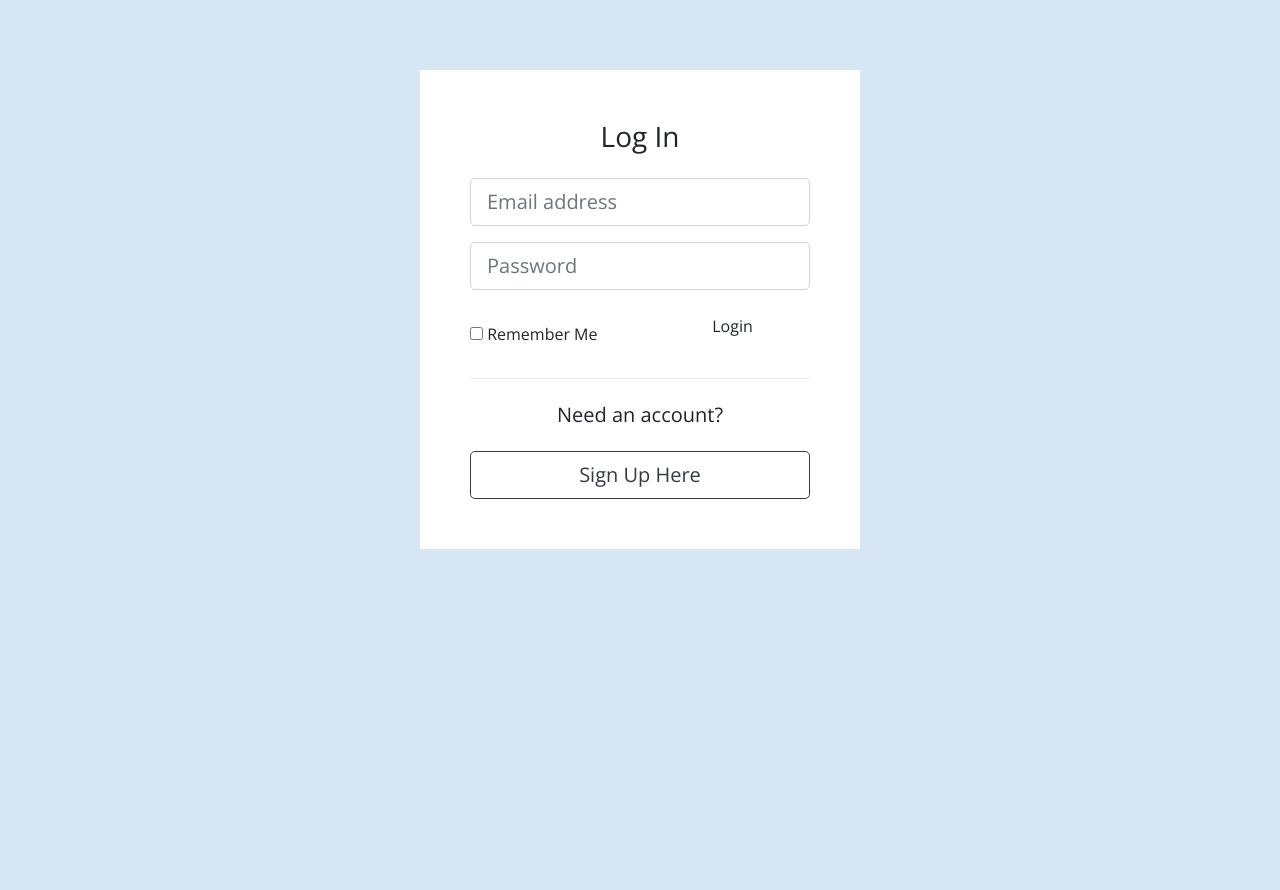
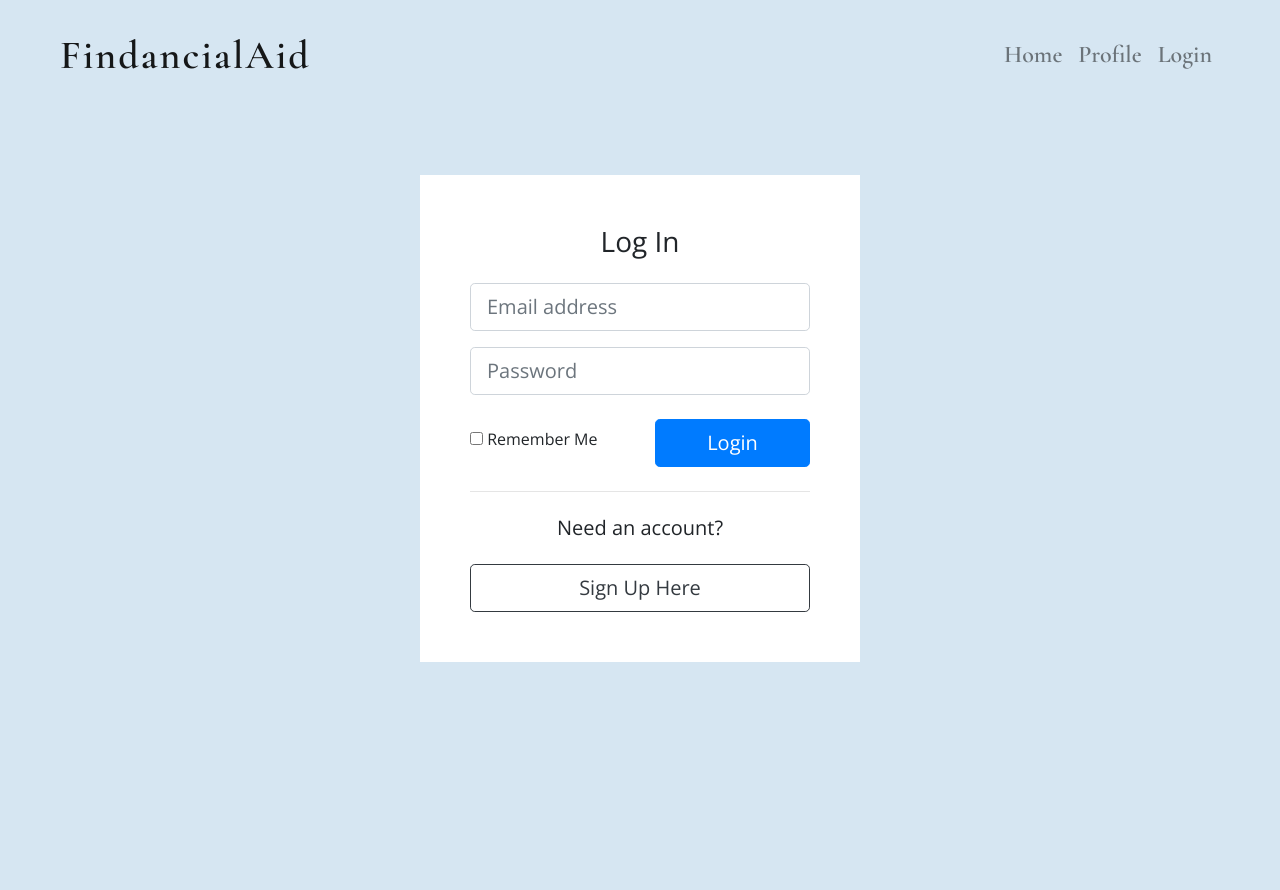
Before and after one commit to violettzx/findancial-aid, a Flask app: page /login in a window 1280 px wide. Before the commit the page ends 549 px from the top, so only its background shows below. Run offline with Flask 2, Linux system fonts and the light colour scheme; some libraries are stand-ins or nearby versions; some web fonts are replaced.

Commit message:
Update login.html

```diff
--- a/app/templates/login.html
+++ b/app/templates/login.html
@@ -1,6 +1,29 @@
 {% extends "base.html" %}
 {% block content %}
-    <body class="flex-body">
+    <nav class="navbar navbar-expand-lg navbar-light">
+
+        <a class="navbar-brand" href="{{ url_for('home') }}">FindancialAid</a>
+
+        <button class="navbar-toggler" type="button" data-toggle="collapse" data-target="#navbarTogglerDemo02">
+            <span class="navbar-toggler-icon"></span>
+        </button>
+
+        <div class="collapse navbar-collapse" id="navbarTogglerDemo02">
+
+          <ul class="navbar-nav ml-auto">
+            <li class="nav-item">
+              <a class="nav-link" href="{{ url_for('home') }}">Home</a>
+            </li>
+            <li class="nav-item">
+              <a class="nav-link" href="#">Profile</a>
+            </li>
+            <li class="nav-item">
+              <a class="nav-link" href="{{ url_for('login') }}">Login</a>
+            </li>
+          </ul>
+        </div>
+      </nav>
+    <div class="flex-div">
         <div class="login-box">
             <div>
                 <form method="POST" action="">
@@ -45,7 +68,7 @@
                             {{ form.remember.label() }}
                         </div>
                         <div class="col-sm-6">
-                            {{ form.submit(class="btn btn-lg btn-block btn-info") }}
+                            <button type="submit" class="btn btn-lg btn-block btn-primary">Login</button>
                         </div>
                     </div>
                 </form>
@@ -56,5 +79,5 @@
                 <a href="{{ url_for('register') }}" class="mt-4 btn btn-lg btn-block btn-outline-dark">Sign Up Here</a>
             </div>
         </div>
-    </body>
+    </div>
 {% endblock %}
```
